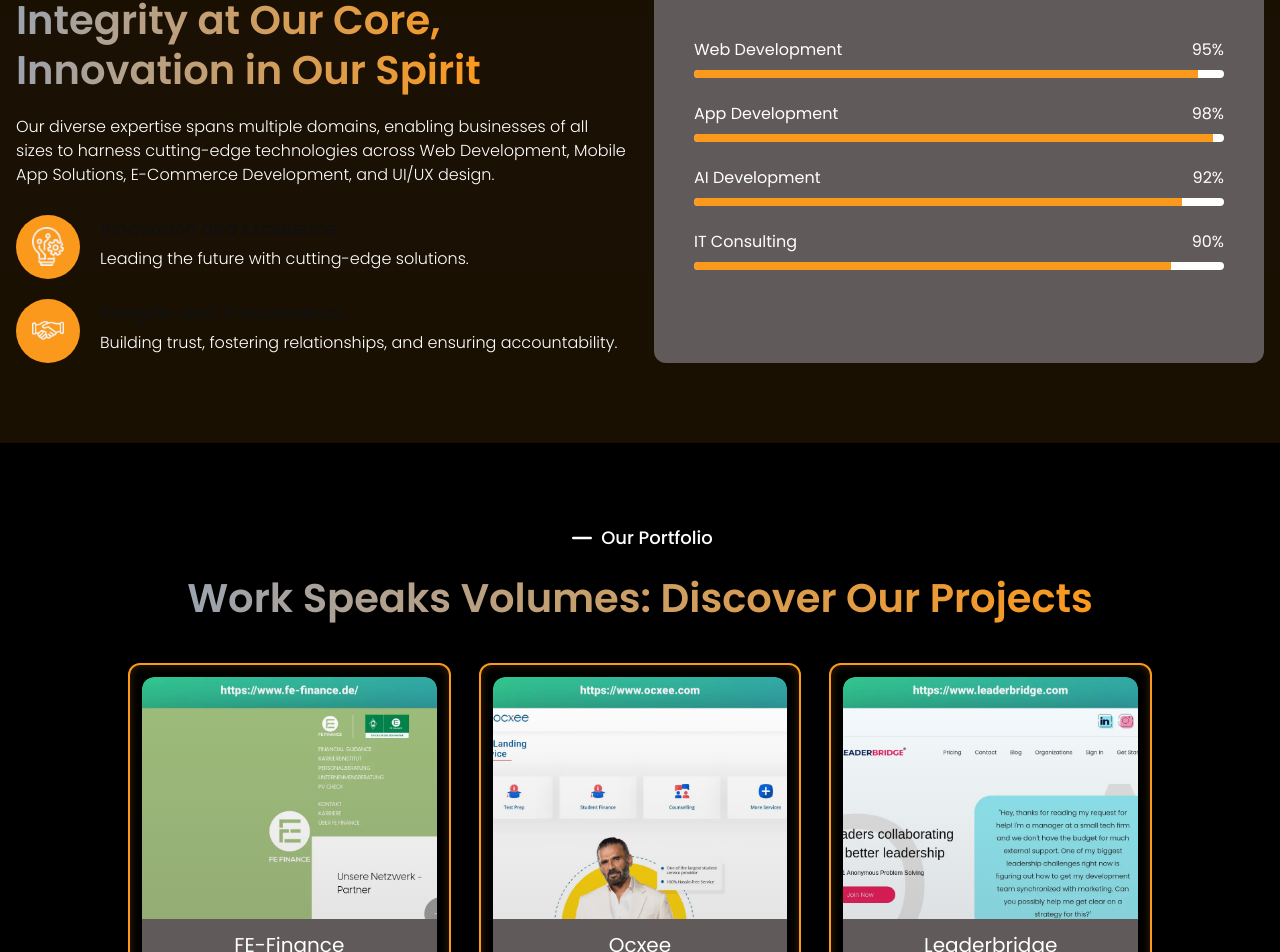
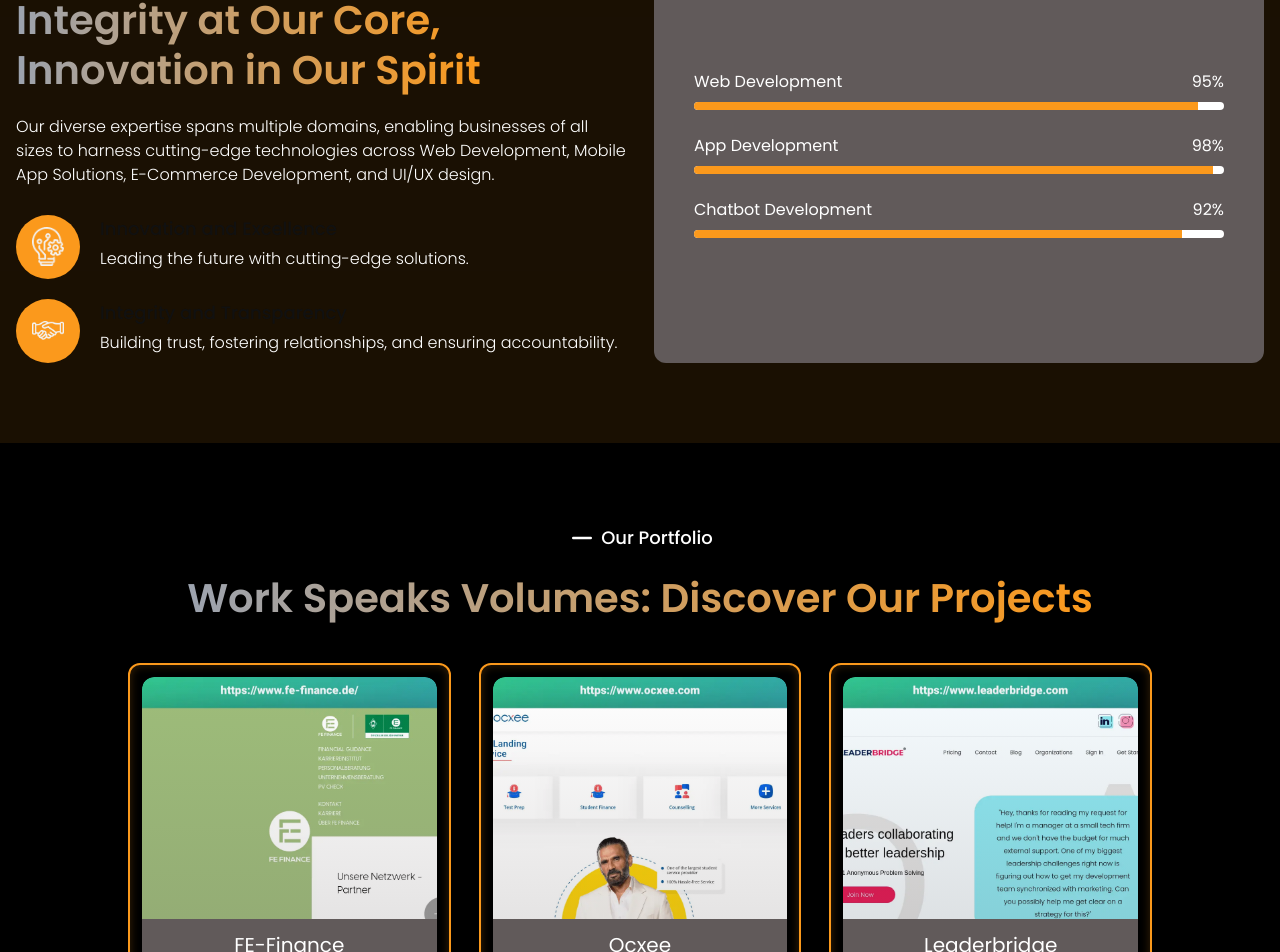
Before and after one commit to remeessalam/Brainways, a React (Create React App) app: page / in a window 1280 px wide. Shown: the part 4048-5000 px from the top of the page. Built offline with nearby package versions, Linux system fonts and the light colour scheme.

Commit message:
change's done

```diff
--- a/src/components/website/OurValue.jsx
+++ b/src/components/website/OurValue.jsx
@@ -79,14 +79,14 @@ const OurValue = () => {
           </div>
           <div className="flex flex-col gap-2">
             <div className="flex justify-between gap-4">
-              <p className="">AI Development</p>
+              <p className="">Chatbot Development</p>
               <p className="">92%</p>
             </div>
             <div className="w-full bg-white h-2 rounded-full overflow-hidden">
               <div className="bg-secondary h-full w-[92%]"></div>
             </div>
           </div>
-          <div className="flex flex-col gap-2">
+          {/* <div className="flex flex-col gap-2">
             <div className="flex justify-between gap-4">
               <p className="">IT Consulting</p>
               <p className="">90%</p>
@@ -94,7 +94,7 @@ const OurValue = () => {
             <div className="w-full bg-white h-2 rounded-full overflow-hidden">
               <div className="bg-secondary h-full w-[90%]"></div>
             </div>
-          </div>
+          </div> */}
         </div>
       </div>
     </section>
```
